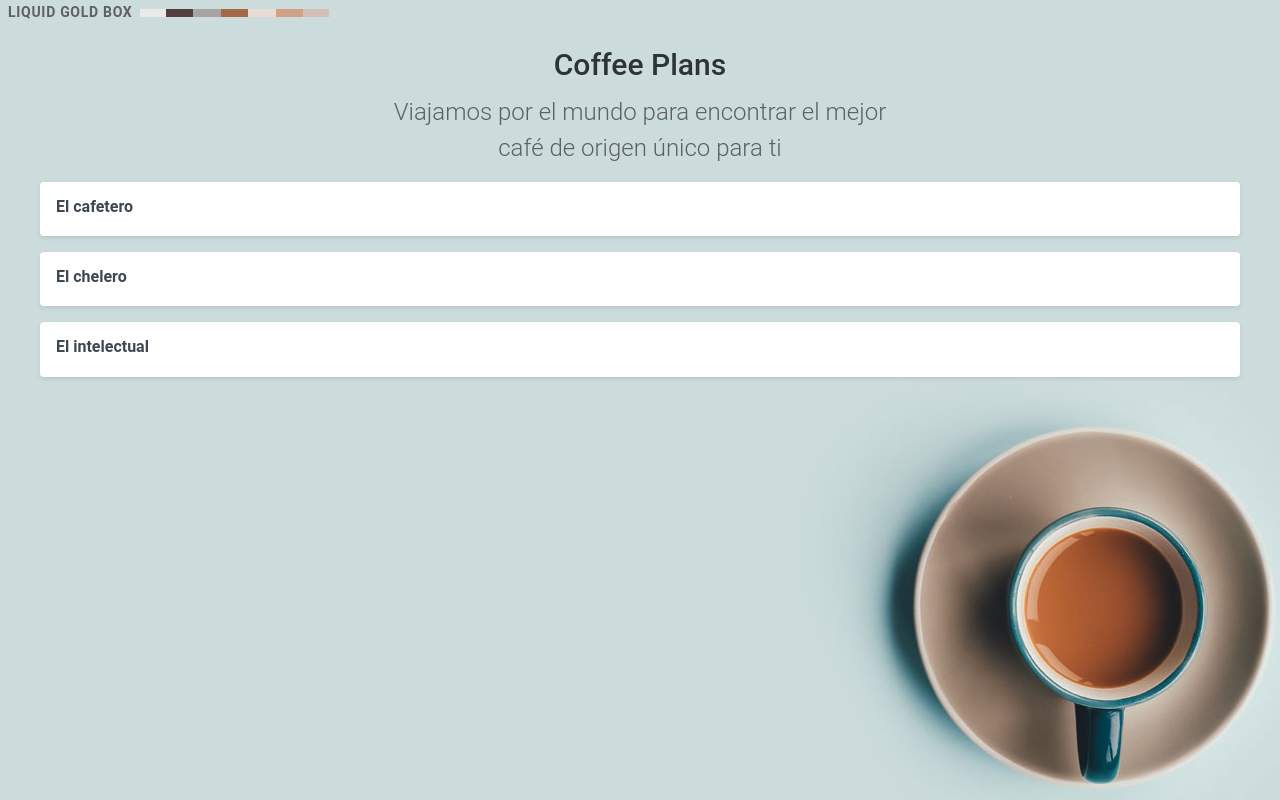
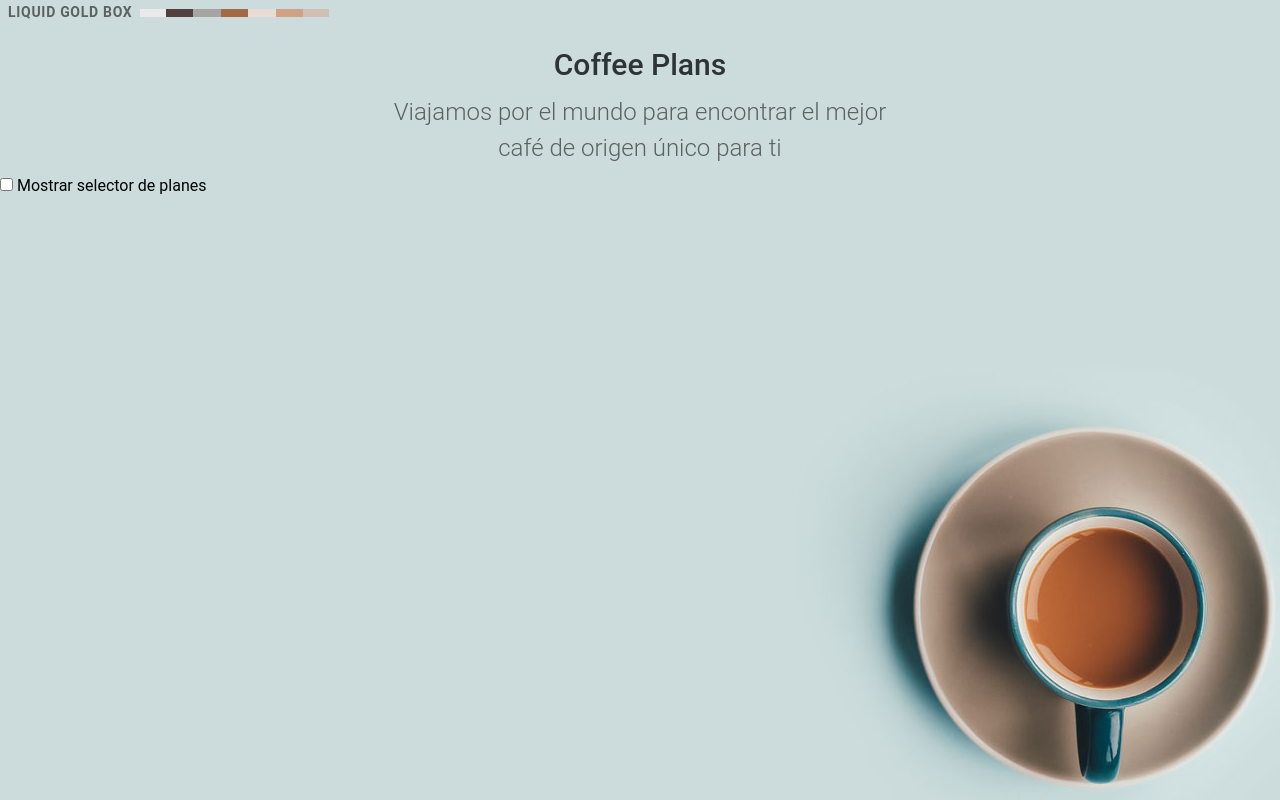
Before and after one commit to pipolar/DADM, a Vue app: page / in a window 1280 px wide. Built offline with nearby package versions, Linux system fonts and the light colour scheme.

Commit message:
FEAT: Hook

```diff
--- a/src/App.vue
+++ b/src/App.vue
@@ -1,5 +1,8 @@
 <script setup>
 import PlanPicker from './components/PlanPicker.vue';
+import { ref } from 'vue';
+
+const showPlans = ref(false);
 </script>
 
 <template>
@@ -17,8 +20,13 @@ import PlanPicker from './components/PlanPicker.vue';
       Viajamos por el mundo para encontrar el mejor café de origen único para ti
     </h2>
 
+    <label>
+      <input type="checkbox" v-model="showPlans">
+      Mostrar selector de planes
+    </label>
+
     <!-- TODO INCLUDE PLAN-PICKER COMPONENT -->
-    <PlanPicker />
+    <PlanPicker v-if="showPlans" />
 
   </div>
 </template>
--- a/src/components/PlanPicker.vue
+++ b/src/components/PlanPicker.vue
@@ -1,6 +1,6 @@
 <script setup>
-import planItem from './PlanPickerItem.vue';
-import { ref } from 'vue';
+import PlanPickerItem from './PlanPickerItem.vue';
+import { onUnmounted, onMounted, ref } from 'vue';
 // Creando una referencia reactiva
 // para almacenar el plan seleccionado
 const selectedPlan = ref(null);
@@ -8,12 +8,29 @@ const plans = ref(['El cafetero', 'El chelero', 'El intelectual']);
 const selectPlan = (name) => {
   // Almacenar el plan seleccionado
   selectedPlan.value = name;
-}
+};
+
+const plansWrapper = ref(null);
+
+//intentando obtener la referencia al elemento .plans
+
+console.log("termina de ejecutar el script setup 🧸");
+
+//registrando el hook mounted
+onMounted(() => {
+  console.log("el componente planPiker de ha montado 🎉")
+  console.log(plansWrapper.value);
+});
+
+// registrando el hook unmounted
+onUnmounted(() => {
+  console.log("El componente PlanPicker se ha desmontado")
+});
 </script>
 
 <template>
-    <div class="plans">
-      <planItem
+    <div red="plansWrapper" class="plans">
+      <PlanPickerItem
       v-for="plan in plans"
       :key="plan"
       :name="plan"
```
